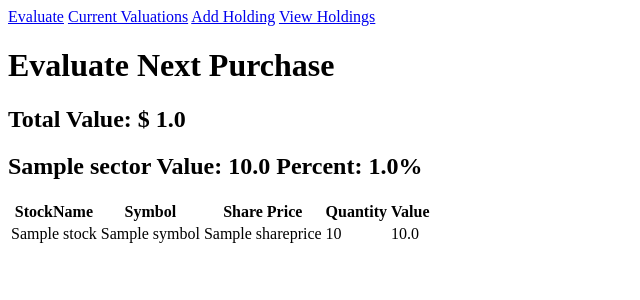
After one commit to isderf/prom2, a Flask app: template projectPrometheus/templates/evaluate.html in a window 1280 px wide. The commit adds this page. Shown: the top 300 px of the page, without its empty margins (0-640 px from the left). Run offline with Flask 3, Linux system fonts and the light colour scheme; the template is opened without the code that fills it: most values are stand-ins (such as "Sample title", 1, 10 or a date in 2020).

Commit message:
finished Evaulate page and all the associated values and percents

```diff
--- a/projectPrometheus/app.py
+++ b/projectPrometheus/app.py
@@ -1,20 +1,23 @@
 from flask import Flask, render_template, request
-from dao import valuations_dao, holdings_dao
+from dao import valuations_dao, holdings_dao, evaluations_dao
 import mysql.connector
 
 app = Flask(__name__)
 
-# @app.route('/', methods=['GET'])
+@app.route('/', methods=['GET'])
+def evaluate():
+    evaluation = evaluations_dao.getStockDataBySector()
+    return render_template('evaluate.html', data=evaluation)
 
 @app.route('/addHolding', methods=['GET'])
 def addHolding():
     addHolding = holdings_dao.getAllStockInfo()
-    return render_template('addHolding_form.html', stock_info=addHolding)
+    return render_template('addHolding_form.html', data=addHolding)
 
 @app.route('/valuations', methods=['GET'])
 def valuations():
     valuations = valuations_dao.getCurrentValutionsBySector()
-    return render_template('valuations.html', results=valuations)
+    return render_template('valuations.html', data=valuations)
 
 # Define a route to process the form submission and display the holdings
 @app.route('/viewHoldings', methods=['GET', 'POST'])
--- a/projectPrometheus/templates/addHolding_form.html
+++ b/projectPrometheus/templates/addHolding_form.html
@@ -4,15 +4,15 @@
     <title>Add Holding</title>
 </head>
 <body>
+  <a href="/">Evaluate</a>
   <a href="/valuations">Current Valuations</a>
   <a href="/addHolding">Add Holding</a>
   <a href="/viewHoldings">View Holdings</a>
-  <a href="/">Evaluate</a>
     <h1>Enter Your Stock Holding</h1>
     <form action="/viewHoldings" method="post">
         <label for="stock_name">Stock Name:</label>
         <select id="stock_name" name="stock_name" required>
-            {% for stock in stock_info %}
+            {% for stock in data %}
 	    <option value="{{ stock[0] }}">{{ stock[2] }} {{ stock[1] }}</option>
             {% endfor %}
         </select><br><br>
--- /dev/null
+++ b/projectPrometheus/templates/evaluate.html
@@ -0,0 +1,39 @@
+<!DOCTYPE html>
+<html>
+<head>
+  <title>Evaluate Next Purchase</title>
+</head>
+<body>
+  <a href="/">Evaluate</a>
+  <a href="/valuations">Current Valuations</a>
+  <a href="/addHolding">Add Holding</a>
+  <a href="/viewHoldings">View Holdings</a>
+  <h1>Evaluate Next Purchase</h1>
+  	<h2> Total Value: $ {{ data.totalValue|float|round(2) }} </h2>
+      {% for sector, sectorData in data.sectors.items() %}
+      <h2>{{ sector }} Value: {{ sectorData['value']|float|round(2) }} Percent: {{ sectorData['percent']|float|round(2) }}%</h2>
+        <table>
+            <thead>
+                <tr>
+			<th>StockName</th>
+                    <th>Symbol</th>
+                    <th>Share Price</th>
+		    <th>Quantity</th>
+                    <th>Value</th>
+                </tr>
+            </thead>
+            <tbody>
+		{% for stock in sectorData.stocks %}
+                    <tr>
+			    <td>{{ stock.name }}</td>
+                        <td>{{ stock.symbol }}</td>
+                        <td>{{ stock.shareprice }}</td>
+			<td>{{ stock.quantity }}</td>
+                        <td>{{ stock.value|float|round(2) }}</td>
+                    </tr>
+		{% endfor %}
+            </tbody>
+        </table>
+    {% endfor %}
+</body>
+</html>
--- a/projectPrometheus/templates/holdings.html
+++ b/projectPrometheus/templates/holdings.html
@@ -4,10 +4,10 @@
     <title>My Stock Holdings</title>
 </head>
 <body>
+  <a href="/">Evaluate</a>
   <a href="/valuations">Current Valuations</a>
   <a href="/addHolding">Add Holding</a>
   <a href="/viewHoldings">View Holdings</a>
-  <a href="/">Evaluate</a>
     <h1>My Stock Holdings</h1>
     <table>
         <tr>
--- a/projectPrometheus/templates/valuations.html
+++ b/projectPrometheus/templates/valuations.html
@@ -4,12 +4,12 @@
   <title>Current Valuations by Sector</title>
 </head>
 <body>
+  <a href="/">Evaluate</a>
   <a href="/valuations">Current Valuations</a>
   <a href="/addHolding">Add Holding</a>
   <a href="/viewHoldings">View Holdings</a>
-  <a href="/">Evaluate</a>
   <h1>Current Valuations by Sector</h1>
-  {% for sector, stocks in results.items() %}
+  {% for sector, stocks in data.items() %}
     <h2>{{ sector }}</h2>
     <table>
       <thead>
@@ -24,7 +24,7 @@
       </thead>
       <tbody>
         {% for stock in stocks %}
-	{% if stock.pe|float() < 10 %}
+	{% if stock.pe|float() < 10 and stock.pe is not none %}
           <tr style="background-color:green">
         {% else %}
           <tr>
```
Also changed, not shown: projectPrometheus/dao/evaluations_dao.py (added, +86 -0 lines).
